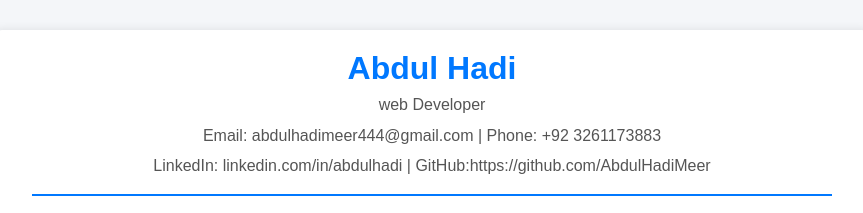
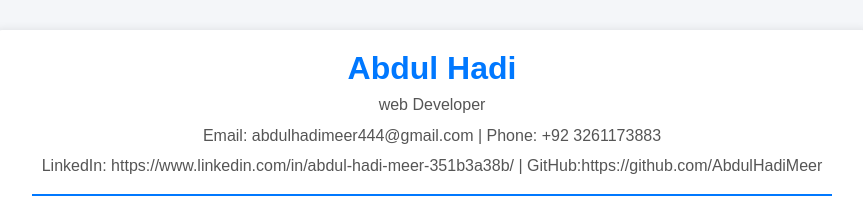
Before and after one commit to AbdulHadiMeer/assignment-no-4-CV, a plain HTML site: page index.html in a window 1280 px wide. Shown: the top 213 px of the page, without its empty margins (208-1071 px from the left). Drawn offline with Linux system fonts and the light colour scheme.

Commit message:
Add files via upload

```diff
--- a/index.html
+++ b/index.html
@@ -3,7 +3,7 @@
 <head>
   <meta charset="UTF-8">
   <meta name="viewport" content="width=device-width, initial-scale=1.0">
-  <title>Web Developer CV</title>
+  <title> CV</title>
   <link rel="stylesheet" href="styles.css">
   <script src="./app.js"></script>
 </head>
@@ -14,7 +14,7 @@
       <h1>Abdul Hadi</h1>
       <p>web Developer</p>
       <p>Email: abdulhadimeer444@gmail.com | Phone: +92 3261173883</p>
-      <p>LinkedIn: linkedin.com/in/abdulhadi | GitHub:https://github.com/AbdulHadiMeer</p>
+      <p>LinkedIn: https://www.linkedin.com/in/abdul-hadi-meer-351b3a38b/ | GitHub:https://github.com/AbdulHadiMeer</p>
     </header>
 
     <section>
```
